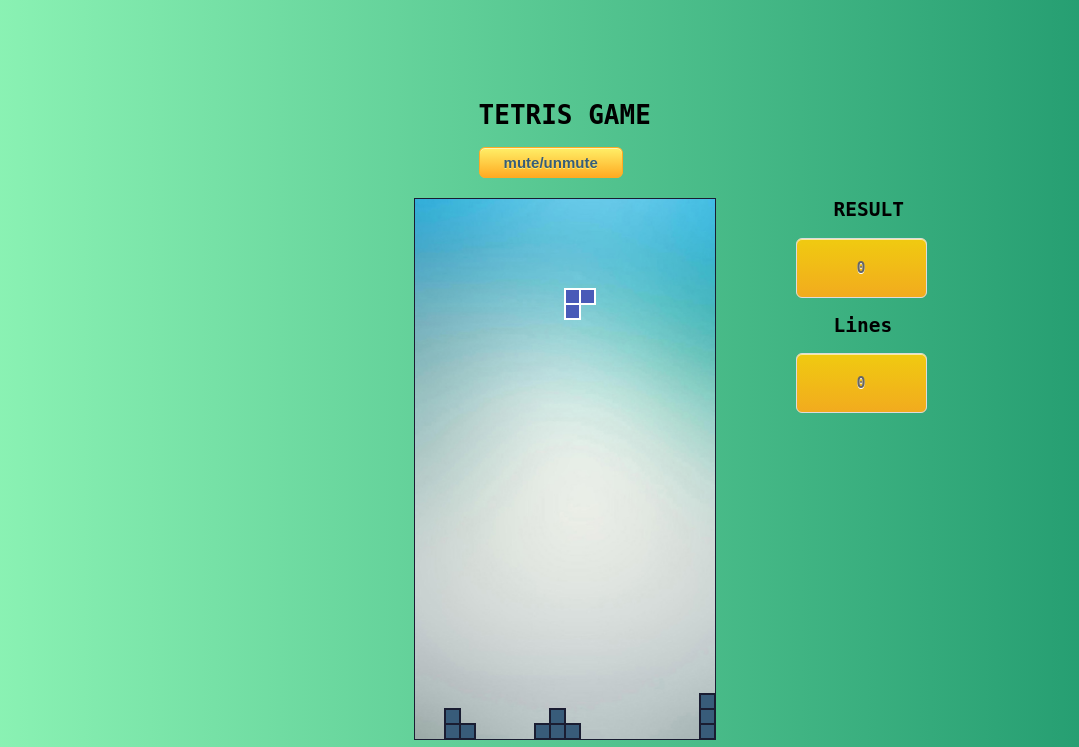
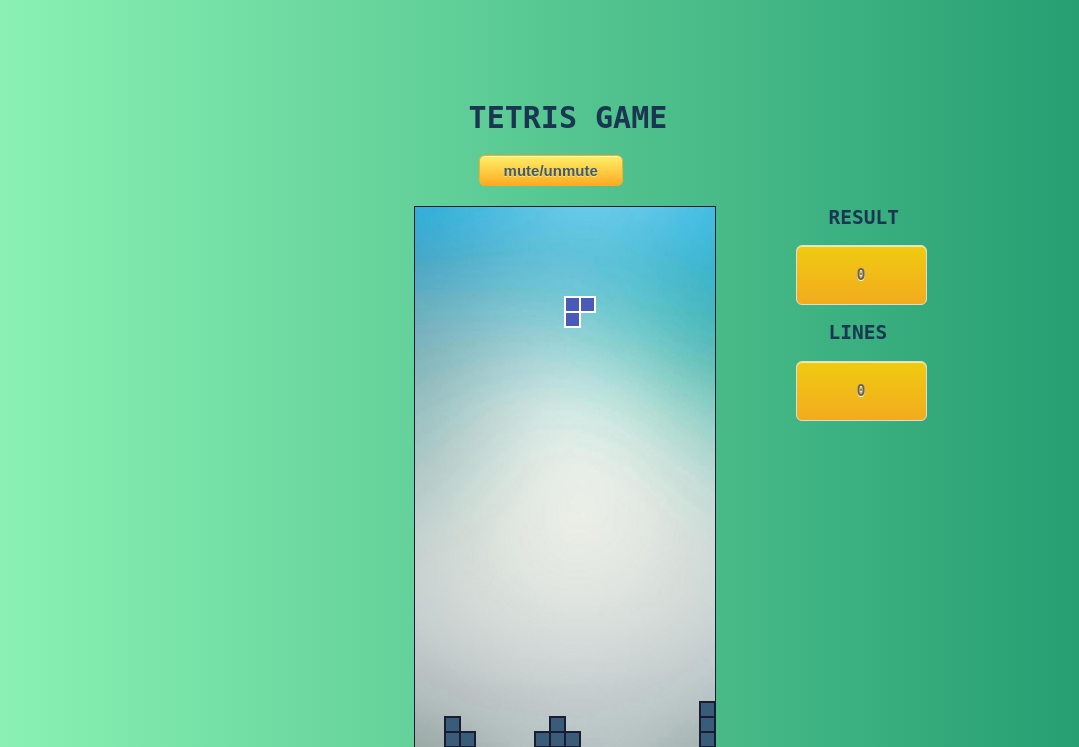
Before and after one commit to polyavi/tetris_project, a PHP site: page /tetris_game.html in a window 1280 px wide. Shown: the top 747 px of the page, without its empty margins (100-1179 px from the left). Run offline with PHP 8.4, Linux system fonts and the light colour scheme.

Commit message:
Change font color.

```diff
--- a/Tetris-game/css/tetris_game.css
+++ b/Tetris-game/css/tetris_game.css
@@ -1,21 +1,25 @@
 body{
     font-family: monospace;
-
+	color: #1a3651;
  	background: #1D976C; /* fallback for old browsers */
 	background: -webkit-linear-gradient(to left, #1D976C , #93F9B9); /* Chrome 10-25, Safari 5.1-6 */
 	background: linear-gradient(to left, #1D976C , #93F9B9); /* W3C, IE 10+/ Edge, Firefox 16+, Chrome 26+, Opera 12+, Safari 7+ */
+}
 
-}
 #tetris-container{
 	margin-left: 40%;
 	margin-top: 100px;
 }
+
 h1{
-     margin-left: 65px;
+    margin-left: 55px;
+	font-size: 30px;
 }
+
 h2{
-     margin-left: 120px;
+     margin-left: 115px;
 }
+
 canvas {
     border: 1px solid rgb(26, 29, 50);
     background-image: url('../images/background.jpg');
@@ -23,6 +27,7 @@ canvas {
     background-size: cover;
 	float: left;
 }
+
 #muteSound{
     -moz-box-shadow:inset 0px 1px 0px 0px #fff6af;
 	-webkit-box-shadow:inset 0px 1px 0px 0px #fff6af;
@@ -49,7 +54,6 @@ canvas {
 	text-shadow:0px 1px 0px #ffee66;
     margin-left: 65px;
     margin-bottom: 20px;
-
 }
 
 #muteSound:hover{
@@ -67,9 +71,11 @@ canvas {
     position:relative;
 	top:1px;
 }
+
 #side-container{
 	padding-left: 300px;
 }
+
 
 #result, #lines{
 -moz-box-shadow:inset 0px 1px 0px 0px #f9eca0;
@@ -95,5 +101,4 @@ canvas {
 	text-decoration:none;
 	text-shadow:0px 1px 0px #ffffff;
     margin-left: 80px;
-
 }
--- a/Tetris-game/js/tetris_game.js
+++ b/Tetris-game/js/tetris_game.js
@@ -456,7 +456,6 @@ function createGame(tetrisSelector) {
                 startGameField.shape.unshift(zeroArray); // add zeroArray at front
                 counterPoints+=1;
                 lines +=1;
-
             }
 
             countRow = 0;
--- a/Tetris-game/tetris_game.html
+++ b/Tetris-game/tetris_game.html
@@ -10,21 +10,22 @@
 
 <body>
     <div id="tetris-container">
-    <h1>TETRIS GAME</h1>
-    <button id="muteSound" href="#" style="display:block;">mute/unmute</button>
+        <h1>TETRIS GAME</h1>
 
-        <div id=container>
+        <button id="muteSound" href="#" style="display:block;">mute/unmute</button>
+
+        <div id="main-container">
             <canvas id="tetris-canvas"></canvas>
             <div id="side-container">
                 <h2>RESULT</h2>
                 <div id="result">000</div>
-                <h2>Lines</h2>
+                <h2>LINES</h2>
                 <div id="lines">000</div>
             </div>
         </div>
 
+    </div>
 
-    </div>
     </div>
     <audio id="originalTheme" src="sounds/TetrisLowerVolume.mp3"></audio>
     <audio id="startSound" src="sounds/SFX_GameStart.ogg"></audio>
@@ -34,9 +35,5 @@
     <audio id="fallDown" src="sounds/SFX_PieceFall.ogg"></audio>
     <audio id="coolTetrisVoice" src="sounds/SFX_SpecialTetris.ogg"></audio>
 
-
-
-
 </body>
-
 </html>
```
Lines whose indentation alone changed are shown as unchanged.
